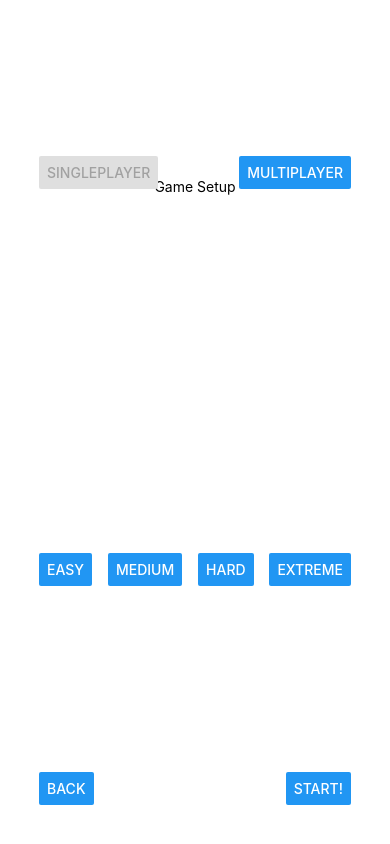
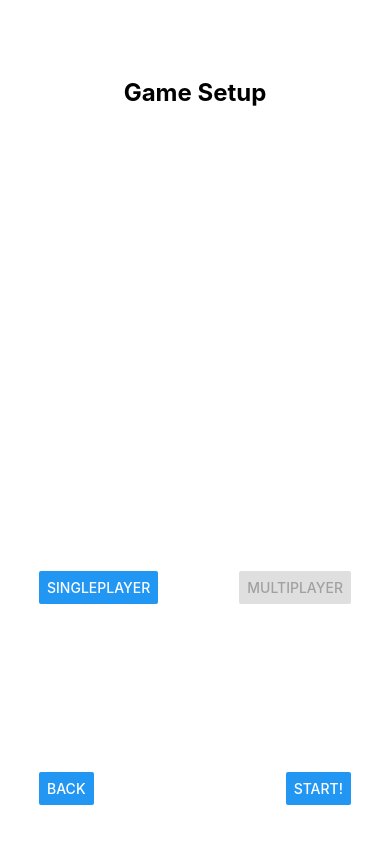
Before and after one commit to ZTMowrer947/jac4, a React Native app: screen /GameSetup in a window 390 px wide. Built offline with nearby package versions, Linux system fonts and the light colour scheme.

Commit message:
Clean up GameSetup screen
Co-authored-by: mariam-mimi <mariam-mimi@users.noreply.github.com>

```diff
--- a/screens/GameSetup.js
+++ b/screens/GameSetup.js
@@ -2,12 +2,16 @@ import React, { useState } from "react";
 import { Button, View, Text, StyleSheet } from "react-native";
 
 export default function GameSetupScreen({ navigation }) {
-  const [gameType, setGameType] = useState("singleplayer");
+  const [gameType, setGameType] = useState("multiplayer");
 
   return (
     <View style={styles.container}>
-      <View style={styles.mainContent}>
-        <Text>Game Setup</Text>
+      <View style={styles.heading}>
+        <Text style={styles.h1}>Game Setup</Text>
+      </View>
+
+      <View>{gameType === "singleplayer" && <Text>Coming Soon!</Text>}</View>
+      <View styles={styles.spacer} />
       <View style={styles.btnGroup}>
         <Button
           title="Singleplayer"
@@ -24,20 +28,13 @@ export default function GameSetupScreen({ navigation }) {
           }}
         />
       </View>
-      </View>
-      {gameType === "singleplayer" && (
-        <View style={styles.mainContent}>
-          <View style={styles.btnGroup}>
-            <Button title="Easy" />
-            <Button title="Medium" />
-            <Button title="Hard" />
-            <Button title="Extreme" />
-          </View>
-        </View>
-      )}
       <View style={styles.btnGroup}>
         <Button title="Back" onPress={() => navigation.navigate("Home")} />
-        <Button title="Start!" onPress={() => navigation.navigate("Game")} />
+        <Button
+          title="Start!"
+          disabled={gameType === "singleplayer"}
+          onPress={() => navigation.navigate("Game")}
+        />
       </View>
     </View>
   );
@@ -45,17 +42,10 @@ export default function GameSetupScreen({ navigation }) {
 
 const styles = StyleSheet.create({
   container: {
-    flex: 1,
     backgroundColor: "#fff",
     alignItems: "center",
-    justifyContent: "center",
-    width: "100%",
-  },
-  mainContent: {
-    flex: 1,
-    alignItems: "center",
-    justifyContent: "center",
-    width: "100%",
+    justifyContent: "space-between",
+    height: "100%",
   },
   btnGroup: {
     flexDirection: "row",
@@ -65,4 +55,15 @@ const styles = StyleSheet.create({
     marginTop: "-10%",
     paddingBottom: "10%",
   },
+  h1: {
+    fontSize: 24,
+    fontWeight: "bold",
+  },
+  heading: {
+    marginTop: "20%",
+  },
+  spacer: {
+    flexGrow: 1,
+    flexShrink: 0,
+  },
 });
```
Lines whose indentation alone changed are shown as unchanged.
